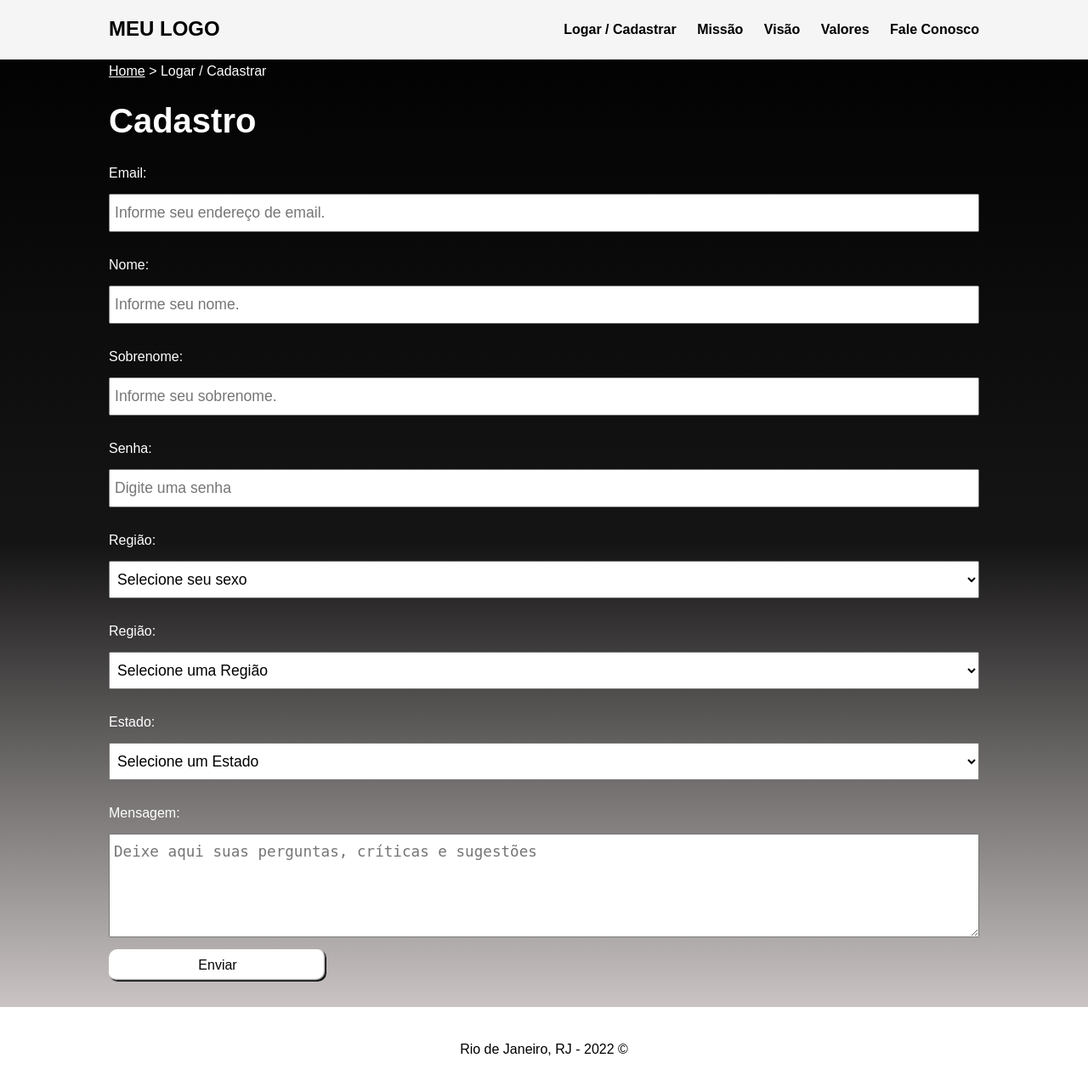
After one commit to DennisFernandes90/nova_pagina, a PHP site: page /cadastro.php in a window 1280 px wide. The commit adds this page. Shown: the whole page at 85% size. Run offline with PHP 8.4, Linux system fonts and the light colour scheme.

Commit message:
Terceiro commit

```diff
--- /dev/null
+++ b/cadastro.php
@@ -0,0 +1,102 @@
+<?php
+    require_once("templates/header.php");
+?>
+
+    <div class="container">
+
+        <div class="breadcrumbs">
+            <a href="index.html">Home</a>
+            <span>></span>
+            <span>Logar / Cadastrar</span>
+        </div>
+
+
+        <div id="form-cadastro">
+
+            <form action="" id="contact-us" method="POST">
+                <h1>Cadastro</h1>
+
+                <div class="input-wrapper">
+                    <label for="email">Email:</label>
+                    <input type="email" name="email" id="email" placeholder="Informe seu endereço de email." required>
+                </div>
+
+                <div class="input-wrapper">
+                    <label for="nome">Nome:</label>
+                    <input type="text" name="nome" id="nome" placeholder="Informe seu nome." required>
+                </div>
+
+                <div class="input-wrapper">
+                    <label for="sobrenome">Sobrenome:</label>
+                    <input type="text" name="sobrenome" id="sobrenome" placeholder="Informe seu sobrenome." required>
+                </div>
+
+                <div class="input-wrapper">
+                    <label for="senha">Senha:</label>
+                    <input type="senha" name="senha" id="senha" placeholder="Digite uma senha" required>
+                </div>
+
+                <div class="input-wrapper">
+                    <label for="sexo">Região: </label>
+                    <select name="sexo" id="sexo" required>
+
+                        <option value="" selected disabled>Selecione seu sexo</option>
+
+                        <option value="masculino">Masculino</option>
+
+                        <option value="feminino">Feminino</option>
+
+                    </select>
+                </div>
+
+                <div class="input-wrapper">
+                    <label for="regiao">Região: </label>
+                    <select name="regiao" id="regiao" required>
+
+                        <option value="" selected disabled>Selecione uma Região</option>
+
+                        <option value="norte">Norte</option>
+
+                        <option value="nordeste">Nordeste</option>
+
+                        <option value="centro_oeste">Centro-Oeste</option>
+
+                        <option value="sudeste">Sudeste</option>
+
+                        <option value="sul">Sul</option>
+
+                    </select>
+                </div>
+
+                <div class="input-wrapper">
+                    <label for="estado">Estado: </label>
+                    <select name="estado" id="estado" required>
+
+                        <option value="" selected disabled>Selecione um Estado</option>
+
+
+                    </select>
+                </div>
+
+                <div class="input-wrapper">
+
+                </div>
+
+                <div class="input-wrapper">
+                    <label for="mensagem">Mensagem:</label>
+                    <textarea name="mensagem" id="mensagem" cols="30" rows="5" placeholder="Deixe aqui suas perguntas, críticas e sugestões" required></textarea>
+                </div>
+
+                <!-- <input type="button" value="Enviar" id="form-btn"> -->
+                <button id="form-btn">Enviar</button>
+
+            </form>
+        </div>
+
+
+    </div>
+
+
+    <?php
+    require_once("templates/footer.php");
+    ?>
--- a/css/style.css
+++ b/css/style.css
@@ -37,6 +37,11 @@ header{
     height: 100%;
     width: 30%;
     color: black;
+}
+
+.logo a{
+    color: black;
+    text-decoration: none;
 }
 
 nav{
--- a/empresa.php
+++ b/empresa.php
@@ -1,5 +1,5 @@
 <?php
-    include "header.php";
+    require_once("templates/header.php");
 
 
     $categoria = $_GET["categoria"];
@@ -26,7 +26,7 @@
     <div class="container">
 
         <div class="breadcrumbs">
-            <a href="index.php">Home</a>
+            <a href="<?= $BASE_URL ?>">Home</a>
             <span>></span>
             <span><?php echo $empresa[$categoria]["nome"]; ?></span>
         </div>
@@ -47,5 +47,5 @@
 
 
     <?php
-    include "footer.php";
+    require_once("templates/footer.php");
     ?>
--- /dev/null
+++ b/globals.php
@@ -0,0 +1,5 @@
+<?php
+
+session_start();
+
+$BASE_URL = "http://" . $_SERVER["SERVER_NAME"] . dirname($_SERVER["REQUEST_URI"] . "?") . "/";
--- a/index.php
+++ b/index.php
@@ -1,5 +1,5 @@
 <?php
-    include "header.php";
+    require_once("templates/header.php");
 ?>
 
     <div class="container">
@@ -24,5 +24,5 @@
 
 
 <?php
-    include "footer.php";
+    require_once("templates/footer.php");
 ?>
--- /dev/null
+++ b/process_fale_conosco.php
@@ -0,0 +1,3 @@
+<?php
+
+    print_r($_POST);
--- a/scripts/script.js
+++ b/scripts/script.js
@@ -47,7 +47,7 @@ $(document).ready(function(){
         var regiao = $("#regiao").val();
 
         for(var i = 0; i < estados[regiao].length; i++){
-            $("#estado").append("<option>" + estados[regiao][i] + "</option>");
+            $("#estado").append("<option value='" + estados[regiao][i] + "'>" + estados[regiao][i] + "</option>");
         }
 
         // $(".logo").html(regiao);
--- /dev/null
+++ b/templates/header.php
@@ -0,0 +1,39 @@
+<?php
+
+    require_once("globals.php");
+
+?>
+
+<!DOCTYPE html>
+<html lang="pt-BR">
+<head>
+    <script src="scripts/jquery-3.6.0.min.js"></script>
+    <meta charset="UTF-8">
+    <meta http-equiv="X-UA-Compatible" content="IE=edge">
+    <meta name="viewport" content="width=device-width, initial-scale=1.0">
+    <title>Meu site</title>
+    <link rel="stylesheet" href="<?= $BASE_URL ?>css/style.css">
+</head>
+<body>
+
+    <div class="header-container">
+
+        <header>
+
+            <div class="logo">
+                <h2><a href="<?= $BASE_URL ?>">MEU LOGO</a></h2>
+            </div>
+
+            <nav>
+                <ul class="lista-nav">
+                    <li><a href="<?= $BASE_URL ?>cadastro.php">Logar / Cadastrar</a></li>
+                    <li><a href="<?= $BASE_URL ?>empresa.php?categoria=missao">Missão</a></li>
+                    <li><a href="<?= $BASE_URL ?>empresa.php?categoria=visao">Visão</a></li>
+                    <li><a href="<?= $BASE_URL ?>empresa.php?categoria=valores">Valores</a></li>
+                    <li><a href="<?= $BASE_URL ?>fale_conosco.php">Fale Conosco</a></li>
+                    <li id="burguer">&#9776;</li>
+                </ul>
+            </nav>
+
+        </header>
+    </div>
```
Also changed, not shown: fale_conosco.php (+5 -46 lines), header.php (deleted, +0 -34 lines), templates/footer.php (renamed from footer.php).
